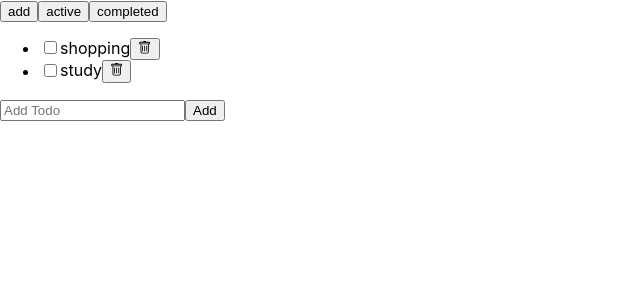
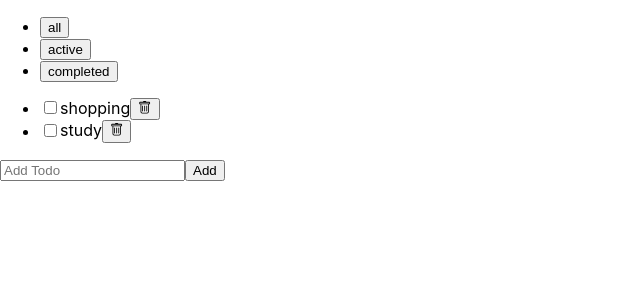
Before and after one commit to 2zzzyoung/Todo-list, a React (Create React App) app: page / in a window 1280 px wide. Shown: the top 300 px of the page, without its empty margins (0-640 px from the left). Built offline with nearby package versions, Linux system fonts and the light colour scheme.

Commit message:
filter list

```diff
--- a/src/App.js
+++ b/src/App.js
@@ -1,11 +1,16 @@
+import { useState } from "react";
 import "./App.css";
+import Header from "./components/Header/Header";
 import TodoList from "./components/TodoList/TodoList";
 
+const filters = ["all", "active", "completed"];
 function App() {
+  const [filter, setFilter] = useState(filters[0]);
   return (
-    <div>
-      <TodoList />
-    </div>
+    <>
+      <Header filters={filters} filter={filter} onFilterChange={setFilter} />
+      <TodoList filter={filter} />
+    </>
   );
 }
 
--- a/src/components/FilterTodo/FilterTodo.jsx
+++ /dev/null
@@ -1,14 +0,0 @@
-import React from "react";
-
-export default function FilterTodo() {
-  const handleAdd = () => {};
-  const handleActive = () => {};
-  const handleCompleted = () => {};
-  return (
-    <>
-      <button onClick={handleAdd}>add</button>
-      <button onClick={handleActive}>active</button>
-      <button onClick={handleCompleted}>completed</button>
-    </>
-  );
-}
--- /dev/null
+++ b/src/components/Header/Header.jsx
@@ -0,0 +1,15 @@
+import React from "react";
+
+export default function Header({ filters, filter, onFilterChange }) {
+  return (
+    <header>
+      <ul>
+        {filters.map((value, index) => (
+          <li key={index}>
+            <button onClick={() => onFilterChange(value)}>{value}</button>
+          </li>
+        ))}
+      </ul>
+    </header>
+  );
+}
--- a/src/components/TodoList/TodoList.jsx
+++ b/src/components/TodoList/TodoList.jsx
@@ -1,9 +1,8 @@
 import React, { useState } from "react";
 import AddTodo from "../AddTodo/AddTodo";
 import Todo from "../Todo/Todo";
-import FilterTodo from "../FilterTodo/FilterTodo";
 
-export default function TodoList() {
+export default function TodoList({ filter }) {
   const [todos, setTodos] = useState([
     { id: "123", text: "shopping", status: "active" },
     { id: "124", text: "study", status: "active" },
@@ -13,11 +12,12 @@
     setTodos(todos.map((t) => (t.id === updated.id ? updated : t)));
   const handleDelete = (deleted) =>
     setTodos(todos.filter((t) => t.id !== deleted.id));
+
+  const filtered = getFilteredItems(todos, filter);
   return (
     <section>
-      <FilterTodo />
       <ul>
-        {todos.map((item) => (
+        {filtered.map((item) => (
           <Todo
             key={item.id}
             todo={item}
@@ -30,3 +30,10 @@
     </section>
   );
 }
+
+function getFilteredItems(todos, filter) {
+  if (filter === "all") {
+    return todos;
+  }
+  return todos.filter((todo) => todo.status === filter);
+}
```
